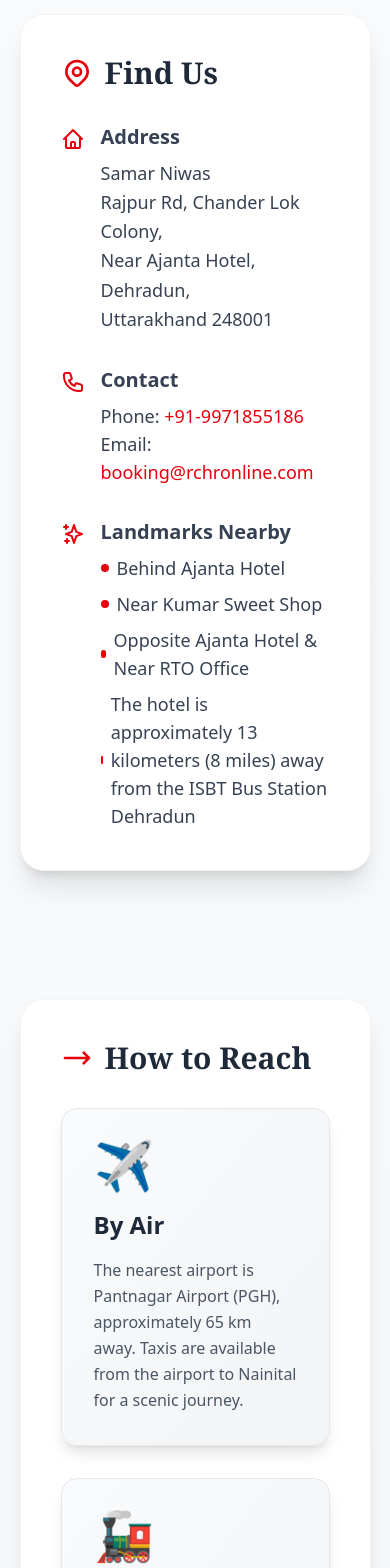
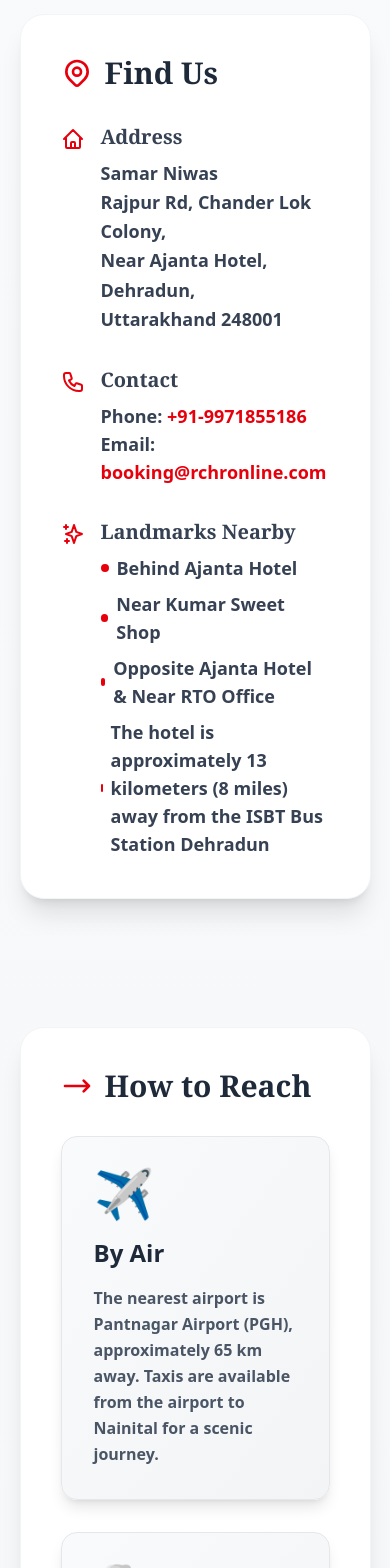
Before and after one commit to PrateekMishraaa/SamarNiwasTourist, a React (Vite) app: page /places-to-visit in a window 390 px wide. Shown: the part 780-2348 px from the top of the page. Built offline with nearby package versions, Linux system fonts and the light colour scheme; grey boxes are pictures that could not be loaded.

Commit message:
image fix

```diff
--- a/package.json
+++ b/package.json
@@ -10,6 +10,7 @@
     "preview": "vite preview"
   },
   "dependencies": {
+    "@gsap/react": "^2.1.2",
     "@tailwindcss/vite": "^4.1.0",
     "axios": "^1.8.4",
     "framer-motion": "^12.6.3",
--- a/src/Pages/Contact.jsx
+++ b/src/Pages/Contact.jsx
@@ -1,11 +1,12 @@
-import React, { useState } from "react";
+import React, { useState, useRef, useEffect } from "react";
 import Navbar from "../Components/Navbar";
+import Footer from "../Components/Footer";
 import { BiLogoGmail } from "react-icons/bi";
 import { FaHeadphones } from "react-icons/fa";
 import { FaLocationDot } from "react-icons/fa6";
-import Footer from "../Components/Footer";
 import { ToastContainer, toast } from "react-toastify";
 import axios from "axios";
+import gsap from "gsap";
 import "react-toastify/dist/ReactToastify.css";
 
 const Contact = () => {
@@ -15,6 +16,38 @@ const Contact = () => {
         MobileNumber: "",
         Message: "",
     });
+
+    const btnRef = useRef(null);
+
+    useEffect(() => {
+        const btn = btnRef.current;
+
+        const handleEnter = () => {
+            gsap.to(btn, {
+                scale: 1.05,
+                boxShadow: "0 0 20px rgba(255, 0, 0, 0.6)",
+                duration: 0.3,
+                ease: "power2.out",
+            });
+        };
+
+        const handleLeave = () => {
+            gsap.to(btn, {
+                scale: 1,
+                boxShadow: "none",
+                duration: 0.3,
+                ease: "power2.inOut",
+            });
+        };
+
+        btn.addEventListener("mouseenter", handleEnter);
+        btn.addEventListener("mouseleave", handleLeave);
+
+        return () => {
+            btn.removeEventListener("mouseenter", handleEnter);
+            btn.removeEventListener("mouseleave", handleLeave);
+        };
+    }, []);
 
     const handleChange = (e) => {
         setFormData({ ...formData, [e.target.name]: e.target.value });
@@ -30,7 +63,7 @@ const Contact = () => {
 
         try {
             const response = await axios.post(
-                "https://samarniwasbackend-4.onrender.com/api/contact", // ✅ Correct endpoint
+                "http://localhost:4000/api/contact",
                 formData,
                 { headers: { "Content-Type": "application/json" } }
             );
@@ -49,7 +82,6 @@ const Contact = () => {
             toast.error("Something went wrong, please try again!");
         }
     };
-
 
     return (
         <>
@@ -95,7 +127,8 @@ const Contact = () => {
                         onChange={handleChange}
                     />
                     <button
-                        className="h-12 w-full md:w-40 border-2 rounded-xl font-semibold font-serif text-white bg-red-700 hover:bg-red-800 transition duration-300"
+                        ref={btnRef}
+                        className="h-12 w-full md:w-40 border-2 rounded-xl font-semibold font-serif text-white bg-red-700 transition duration-300"
                         type="submit"
                     >
                         Send Message
@@ -133,10 +166,10 @@ const Contact = () => {
                 </div>
             </section>
 
-            {/* Google Map Full Width - Before Footer */}
+            {/* Google Map */}
             <div className="w-full mt-12 px-4">
                 <h3 className="text-2xl font-semibold text-center font-serif">Find Us on Map</h3>
-                <div className=" rounded-xl overflow-hidden mt-4">
+                <div className="rounded-xl overflow-hidden mt-4">
                     <iframe
                         title="Google Map"
                         className="w-full h-80 md:h-96"
@@ -155,3 +188,15 @@ const Contact = () => {
 };
 
 export default Contact;
+// shri guru charan sarojjiraj nij man mukur sudhar barnau raghubar vimal jasu jo dayak fal chari.
+// buddhiheen tanu jaanike sumiro pawan kumar bal buddhi vidhya dehu mohi harahu kalesh vikar.
+// jai hanuman gyan gun-sagar
+
+
+// Shri Guru Charan Saroj Raj, Nij manu mukuru sudhaari
+// Baranau Raghuvar bimal jasu, jo daayaku phal chaari
+
+// Buddhi heen tanu jaanike, sumirau Pavan Kumar
+// Bal buddhi vidya dehu mohi, harahu kalesh vikaar
+
+// Jai Hanuman gyaan gun saagar
--- a/src/Pages/Payment.jsx
+++ b/src/Pages/Payment.jsx
@@ -30,7 +30,7 @@ const Payment = () => {
         </div>
       </section>
       <div>
-        <Footer/>
+        <Footer />
       </div>
     </>
   );
--- a/src/Pages/Places.jsx
+++ b/src/Pages/Places.jsx
@@ -120,8 +120,8 @@ const Places = () => {
                     </svg>
                   </span>
                   <div>
-                    <h3 className="text-xl font-semibold mb-2">Address</h3>
-                    <p className="text-lg leading-relaxed">
+                    <h3 className="text-xl font-semibold mb-2 font-serif">Address</h3>
+                    <p className="text-lg leading-relaxed font-semibold">
                       Samar Niwas<br />
                       Rajpur Rd, Chander Lok Colony,<br />
                       Near Ajanta Hotel, Dehradun,<br />
@@ -137,8 +137,8 @@ const Places = () => {
                     </svg>
                   </span>
                   <div>
-                    <h3 className="text-xl font-semibold mb-2">Contact</h3>
-                    <p className="text-lg">
+                    <h3 className="text-xl font-semibold mb-2 font-serif">Contact</h3>
+                    <p className="text-lg font-semibold">
                       Phone: <a href="tel:+919971855186" className="text-red-600 hover:underline">+91-9971855186</a><br />
                       Email: <a href="mailto:booking@rchronline.com" className="text-red-600 hover:underline">booking@rchronline.com</a>
                     </p>
@@ -152,7 +152,7 @@ const Places = () => {
                     </svg>
                   </span>
                   <div>
-                    <h3 className="text-xl font-semibold mb-2">Landmarks Nearby</h3>
+                    <h3 className="text-xl font-semibold mb-2 font-serif">Landmarks Nearby</h3>
                     <motion.ul
                       className="space-y-2 text-lg"
                       variants={container}
@@ -160,19 +160,19 @@ const Places = () => {
                       whileInView="visible"
                       viewport={{ once: true }}
                     >
-                      <motion.li variants={item} className="flex items-center">
+                      <motion.li variants={item} className="flex items-center font-semibold">
                         <span className="w-2 h-2 bg-red-600 rounded-full mr-2"></span>
                         Behind Ajanta Hotel
                       </motion.li>
-                      <motion.li variants={item} className="flex items-center">
+                      <motion.li variants={item} className="flex items-center font-semibold">
                         <span className="w-2 h-2 bg-red-600 rounded-full mr-2"></span>
                         Near Kumar Sweet Shop
                       </motion.li>
-                      <motion.li variants={item} className="flex items-center">
+                      <motion.li variants={item} className="flex items-center  font-semibold">
                         <span className="w-2 h-2 bg-red-600 rounded-full mr-2"></span>
                         Opposite Ajanta Hotel & Near RTO Office
                       </motion.li>
-                      <motion.li variants={item} className="flex items-center">
+                      <motion.li variants={item} className="flex items-center font-semibold">
                         <span className="w-2 h-2 bg-red-600 rounded-full mr-2"></span>
                         The hotel is approximately 13 kilometers (8 miles) away from the ISBT Bus Station Dehradun
                       </motion.li>
@@ -236,7 +236,7 @@ const Places = () => {
               >
                 <div className="text-red-600 text-5xl mb-5">✈️</div>
                 <h3 className="text-2xl font-semibold mb-4 text-gray-800">By Air</h3>
-                <p className="text-gray-600 leading-relaxed">
+                <p className="text-gray-600 leading-relaxed font-semibold">
                   The nearest airport is Pantnagar Airport (PGH), approximately 65 km away.
                   Taxis are available from the airport to Nainital for a scenic journey.
                 </p>
@@ -248,8 +248,8 @@ const Places = () => {
                 variants={item}
               >
                 <div className="text-red-600 text-5xl mb-5">🚂</div>
-                <h3 className="text-2xl font-semibold mb-4 text-gray-800">By Train</h3>
-                <p className="text-gray-600 leading-relaxed">
+                <h3 className="text-2xl font-semibold mb-4 text-gray-800 ">By Train</h3>
+                <p className="text-gray-600 leading-relaxed font-semibold">
                   Kathgodam Railway Station is the nearest railhead, about 35 km away.
                   Regular taxis and shared cabs are available from the station.
                 </p>
@@ -260,9 +260,10 @@ const Places = () => {
                 whileHover={{ y: -5, transition: { duration: 0.3 } }}
                 variants={item}
               >
+                {/*  */}
                 <div className="text-red-600 text-5xl mb-5">🚌</div>
                 <h3 className="text-2xl font-semibold mb-4 text-gray-800">By Bus</h3>
-                <p className="text-gray-600 leading-relaxed">
+                <p className="text-gray-600 leading-relaxed font-semibold">
                   Regular bus services connect Nainital to major cities including Delhi,
                   Dehradun, and Haldwani. The bus stand is just 3 km from Samar Niwas.
                 </p>
```
Also changed, not shown: src/Pages/HomePage.jsx (+34 -10 lines), src/Pages/PageNotFound.jsx (+7 -7 lines), 1 other file (tests, documents, lock files or other folders). Lines whose indentation alone changed are shown as unchanged.
